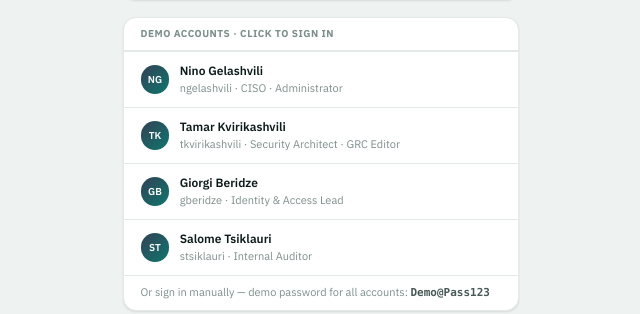
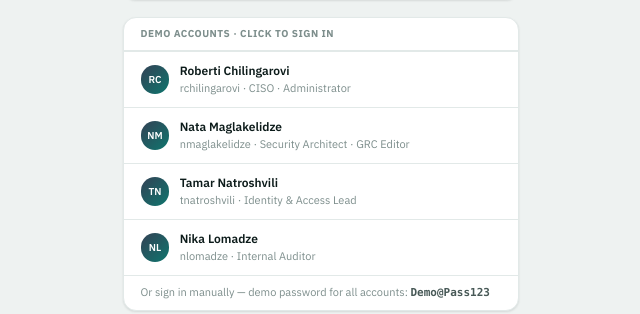
Before and after one commit to rchilingarovi-tech/RCSA, a React (Vite) app in the folder rcsa-portal/: page / in a window 1280 px wide. Shown: the part 405-719 px from the top of the page, without its empty margins (319-959 px from the left). Built offline with nearby package versions, Linux system fonts and the light colour scheme.

Commit message:
chore(auth): rename demo accounts (CISO Roberti Chilingarovi + Nata Maglakelidze / Tamar Natroshvili / Nika Lomadze); bump users key to re-seed

```diff
--- a/rcsa-portal/src/auth/seed.ts
+++ b/rcsa-portal/src/auth/seed.ts
@@ -11,11 +11,11 @@ const pw = hashPassword(DEMO_PASSWORD);
 export const SEED_USERS: StoredUser[] = [
   {
     id: 'u-admin',
-    upn: 'n.gelashvili@lb.ge',
-    sAMAccountName: 'ngelashvili',
-    displayName: 'Nino Gelashvili',
+    upn: 'r.chilingarovi@lb.ge',
+    sAMAccountName: 'rchilingarovi',
+    displayName: 'Roberti Chilingarovi',
     title: 'CISO · Administrator',
-    email: 'n.gelashvili@lb.ge',
+    email: 'r.chilingarovi@lb.ge',
     groups: ['InfoSec-Admins'],
     isAdmin: true,
     active: true,
@@ -25,11 +25,11 @@ export const SEED_USERS: StoredUser[] = [
   },
   {
     id: 'u-grc',
-    upn: 't.kvirikashvili@lb.ge',
-    sAMAccountName: 'tkvirikashvili',
-    displayName: 'Tamar Kvirikashvili',
+    upn: 'n.maglakelidze@lb.ge',
+    sAMAccountName: 'nmaglakelidze',
+    displayName: 'Nata Maglakelidze',
     title: 'Security Architect · GRC Editor',
-    email: 't.kvirikashvili@lb.ge',
+    email: 'n.maglakelidze@lb.ge',
     groups: ['GRC-Editors', 'Risk-Contributors'],
     isAdmin: false,
     active: true,
@@ -39,11 +39,11 @@ export const SEED_USERS: StoredUser[] = [
   },
   {
     id: 'u-iam',
-    upn: 'g.beridze@lb.ge',
-    sAMAccountName: 'gberidze',
-    displayName: 'Giorgi Beridze',
+    upn: 't.natroshvili@lb.ge',
+    sAMAccountName: 'tnatroshvili',
+    displayName: 'Tamar Natroshvili',
     title: 'Identity & Access Lead',
-    email: 'g.beridze@lb.ge',
+    email: 't.natroshvili@lb.ge',
     groups: ['AccessReview-Owners', 'Vendor-Managers'],
     isAdmin: false,
     active: true,
@@ -60,11 +60,11 @@ export const SEED_USERS: StoredUser[] = [
   },
   {
     id: 'u-audit',
-    upn: 's.tsiklauri@lb.ge',
-    sAMAccountName: 'stsiklauri',
-    displayName: 'Salome Tsiklauri',
+    upn: 'n.lomadze@lb.ge',
+    sAMAccountName: 'nlomadze',
+    displayName: 'Nika Lomadze',
     title: 'Internal Auditor',
-    email: 's.tsiklauri@lb.ge',
+    email: 'n.lomadze@lb.ge',
     groups: ['Audit-ReadOnly'],
     isAdmin: false,
     active: true,
--- a/rcsa-portal/src/auth/userStore.ts
+++ b/rcsa-portal/src/auth/userStore.ts
@@ -4,7 +4,8 @@ import { SEED_USERS } from './seed';
 // Mutable local user directory (Phase 4). Seeded from SEED_USERS on first run.
 // Migration: replace with server-managed users / AD sync — the AuthProvider seam
 // is the only consumer.
-const KEY = 'infosec.auth.users.v1';
+// Bumped to v2 to re-seed the renamed demo accounts over any previously-stored v1 users.
+const KEY = 'infosec.auth.users.v2';
 
 function clone<T>(v: T): T {
   return JSON.parse(JSON.stringify(v)) as T;
```
